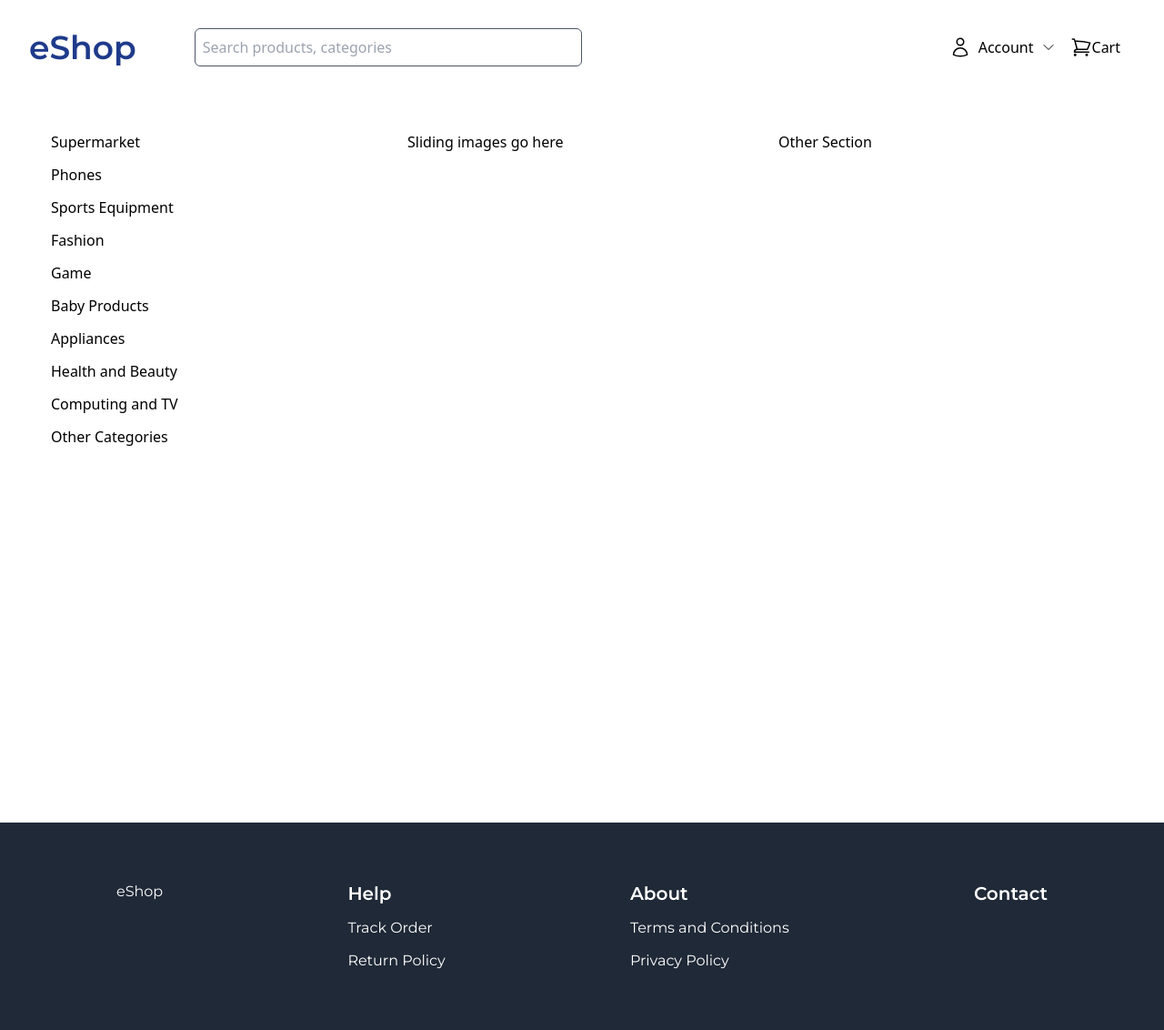
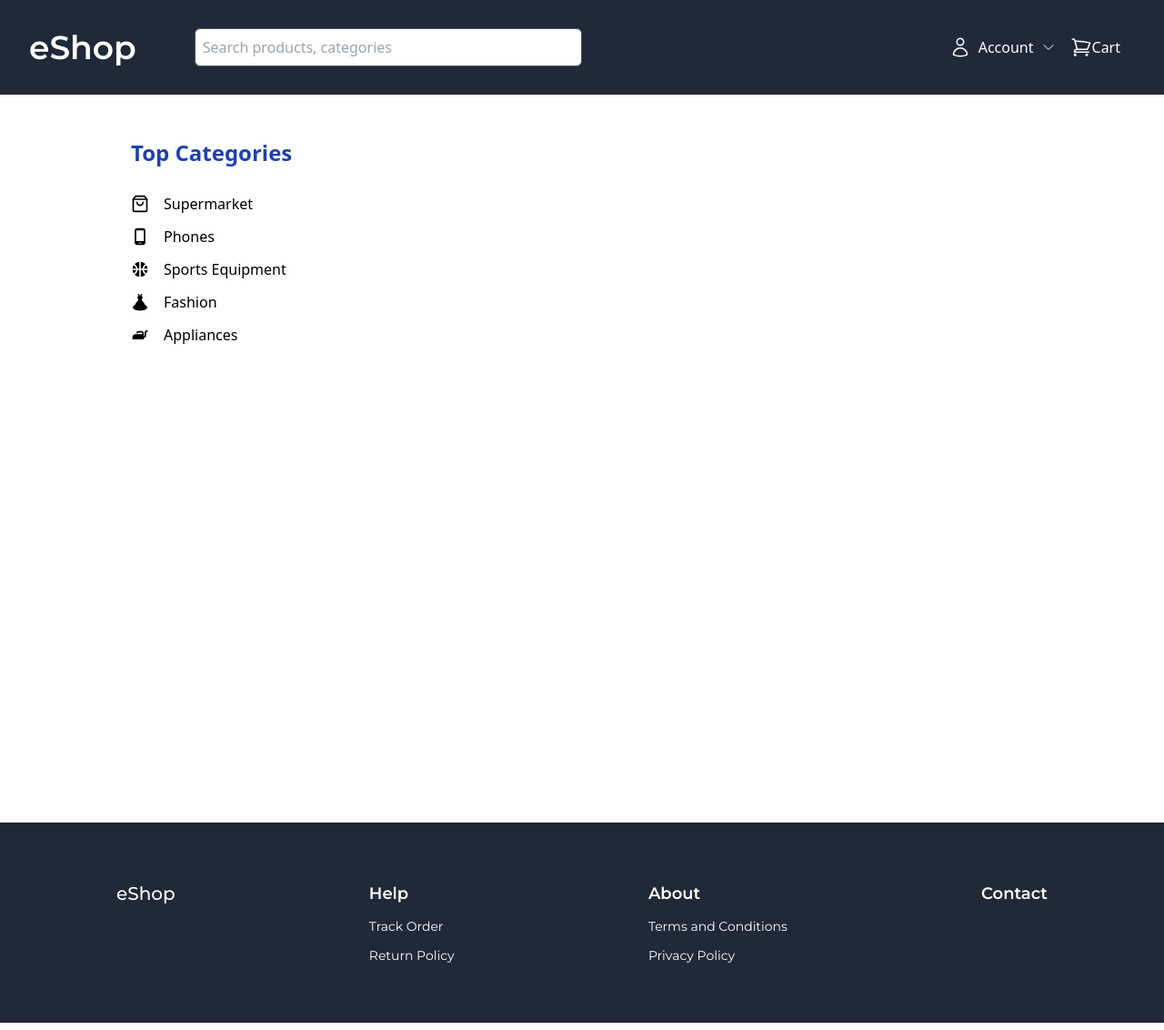
Before and after one commit to apella1/fashion_ecommerce, a React (Vite) app: page / in a window 1280 px wide. Shown: the whole page at 91% size. Built offline with nearby package versions, Linux system fonts and the light colour scheme.

Commit message:
refactor: update top categories

```diff
--- a/src/components/Footer.tsx
+++ b/src/components/Footer.tsx
@@ -1,24 +1,26 @@
 export default function Footer() {
   return (
-    <footer className="section-x-padding flex justify-between bg-gray-800 py-8 font-montserrat text-white lg:py-16">
+    <footer className="section-x-padding flex justify-between bg-gray-800 py-8 font-montserrat text-sm text-white lg:py-16">
       <div className="col space-y-2">
-        <h1>eShop</h1>
+        <a href="/" className="text-xl font-medium">
+          eShop
+        </a>
         <div></div>
       </div>
       <div className="col space-y-3">
-        <h2 className="text-xl font-semibold">Help</h2>
+        <h2 className="text-lg font-semibold">Help</h2>
         <a href="" className="">
           Track Order
         </a>
         <a href="">Return Policy</a>
       </div>
       <div className="col space-y-3">
-        <h2 className="text-xl font-semibold">About</h2>
+        <h2 className="text-lg font-semibold">About</h2>
         <a href="">Terms and Conditions</a>
         <a href="">Privacy Policy</a>
       </div>
       <div className="col space-y-3">
-        <h2 className="text-xl font-semibold">Contact</h2>
+        <h2 className="text-lg font-semibold">Contact</h2>
       </div>
     </footer>
   );
--- a/src/components/Header.tsx
+++ b/src/components/Header.tsx
@@ -2,7 +2,7 @@ import Navbar from "./Navbar";
 
 const Header = () => {
   return (
-    <header className="flex flex-col">
+    <header className="flex flex-col bg-gray-800 text-white">
       <Navbar />
     </header>
   );
--- a/src/components/Navbar.tsx
+++ b/src/components/Navbar.tsx
@@ -2,10 +2,7 @@ const Navbar = () => {
   return (
     <nav className="flex items-center justify-between px-8 py-6">
       <div className="flex w-[50%] items-center justify-between space-x-16">
-        <a
-          href="/"
-          className="font-montserrat text-4xl font-semibold text-blue-900"
-        >
+        <a href="/" className="font-montserrat text-4xl font-semibold">
           eShop
         </a>
         <input
@@ -15,7 +12,7 @@ const Navbar = () => {
         />
       </div>
       <div className="flex items-center space-x-4 p-4">
-        <div className="flex items-center justify-between space-x-2 hover:text-blue-900">
+        <div className="flex items-center justify-between space-x-2">
           <svg
             xmlns="http://www.w3.org/2000/svg"
             fill="none"
@@ -47,7 +44,7 @@ const Navbar = () => {
           </svg>
         </div>
 
-        <div className="flex justify-between hover:text-blue-900">
+        <div className="flex justify-between">
           <svg
             xmlns="http://www.w3.org/2000/svg"
             fill="none"
--- a/src/data/categories.tsx
+++ b/src/data/categories.tsx
@@ -1,44 +1,42 @@
-export const categories = [
+import { FiShoppingBag } from "react-icons/fi";
+import {
+  MdIron,
+  MdOutlinePhoneAndroid,
+  MdSportsBasketball,
+} from "react-icons/md";
+import { GiAmpleDress } from "react-icons/gi";
+
+interface Category {
+  name: string;
+  link: string;
+  icon: JSX.Element;
+}
+export const categories: Category[] = [
   {
     name: "Supermarket",
     link: "/supermarket",
+    icon: <FiShoppingBag />,
   },
   {
     name: "Phones",
     link: "/phones",
+    icon: <MdOutlinePhoneAndroid />,
   },
   {
     name: "Sports Equipment",
 
     link: "/sports-equipment",
+    icon: <MdSportsBasketball />,
   },
   {
     name: "Fashion",
 
     link: "/fashion",
-  },
-  {
-    name: "Game",
-    link: "/game",
-  },
-  {
-    name: "Baby Products",
-    link: "/baby-products",
+    icon: <GiAmpleDress />,
   },
   {
     name: "Appliances",
     link: "/appliances",
-  },
-  {
-    name: "Health and Beauty",
-    link: "/health-and-beauty",
-  },
-  {
-    name: "Computing and TV",
-    link: "/computing",
-  },
-  {
-    name: "Other Categories",
-    link: "/other-categories",
+    icon: <MdIron />,
   },
 ];
--- a/src/pages/home/Home.tsx
+++ b/src/pages/home/Home.tsx
@@ -6,24 +6,24 @@ const Home = () => {
   return (
     <section className="flex flex-col">
       <Header />
-      <section className="grid min-h-screen grid-cols-3 gap-6 p-10">
+      <section className="section-x-padding grid min-h-screen grid-cols-3 gap-6 py-8 lg:py-12">
         <section className="flex flex-col space-y-3 px-4">
+          <h2 className="pb-4 text-2xl font-semibold text-blue-800">
+            Top Categories
+          </h2>
           {categories.map((category) => (
             <a
               href={category.link}
               key={category.name}
-              className="flex items-center justify-between hover:text-blue-900"
+              className="flex items-center space-x-4 hover:text-blue-900"
             >
+              <div className="text-xl">{category.icon}</div>
               <p>{category.name}</p>
             </a>
           ))}
         </section>
-        <div>
-          <p>Sliding images go here</p>
-        </div>
-        <div>
-          <p>Other Section</p>
-        </div>
+        <div></div>
+        <div></div>
       </section>
       <Footer />
     </section>
```
Also changed, not shown: 1 other file (tests, documents, lock files or other folders).
